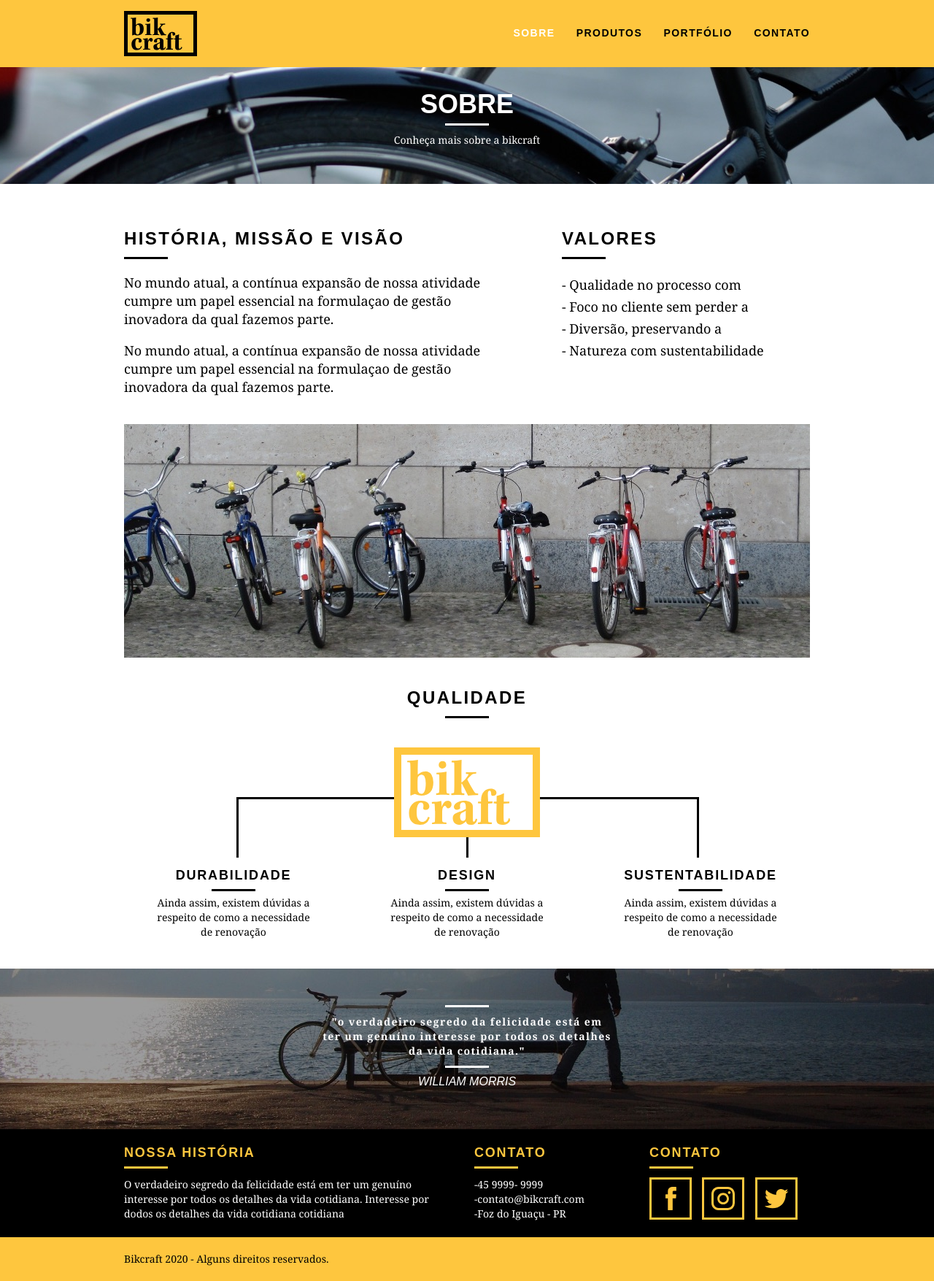
After one commit to Alexbbianchi/Design_Course, a PHP site: page /sobre.html in a window 1280 px wide. The commit adds this page. Shown: the whole page at 73% size. Run offline with PHP 8.4, Linux system fonts and the light colour scheme.

Commit message:
02-08-2020

```diff
--- /dev/null
+++ b/css/sobre.css
@@ -0,0 +1,23 @@
+.interna_sobre {
+    background: url("../img/bg-sobre.jpg") no-repeat center;
+}
+
+.missao_sobre {
+    padding-top: 60px;
+}
+
+.missao_sobre p{
+    font-size: 18px;
+    line-height: 25px;
+    margin-bottom: 1em;
+    padding-right: 60px;
+}
+
+.missao_sobre ul li {
+    font-family: Georgia, 'Times New Roman', Times, serif;
+    font-size: 18px;
+    line-height: 30px;
+}
+.foto-equipe {
+    padding-top: 20px;
+}
--- a/css/style.css
+++ b/css/style.css
@@ -55,6 +55,25 @@ img {
     margin: 10px auto;
 }
 
+.subtitulo_interno {
+    font-size: 24px;
+    line-height: 30px;
+    font-weight: bold;
+    letter-spacing: .1em;
+    color: #000;
+    text-transform: uppercase;
+    margin-bottom: 20px;
+}
+
+.subtitulo_interno::after {
+    content: "";
+    display: block;
+    width: 60px;
+    height: 3px;
+    background: #000;
+    margin: 10px 0;
+}
+
 /* Header */
 
 .header {
@@ -87,6 +106,10 @@ img {
 }
 
 .header_menu ul li a:hover{
+    color: #fff;
+}
+
+.header_menu ul li a.menu_ativo {
     color: #fff;
 }
 /* Introdução */
@@ -135,6 +158,31 @@ img {
     letter-spacing: .1em;
 }
 
+/* Introdução interna */
+.introducao-interna {
+    width: 100%;
+    margin-top: 92px;
+    height: 160px;
+    background-size: cover;
+    text-align: center;
+    color: #fff;
+    padding-top: 30px;
+}
+
+.introducao-interna h1 {
+    font-size: 36px;
+    font-weight: bold;
+    text-transform: uppercase;
+}
+
+.introducao-interna h1::after {
+    content: "";
+    display: block;
+    width: 60px;
+    height: 3px;
+    background: #fff;
+    margin: 6px auto 10px auto;
+}
 /* Produtos */
 
 .produtos {
@@ -230,6 +278,7 @@ img {
 
 .qualidade_lista {
     padding-top: 20px;
+    overflow: auto; /* clear fix */
 }
 
 .qualidade_lista li {
--- /dev/null
+++ b/sobre.html
@@ -0,0 +1,134 @@
+<!DOCTYPE html>
+<html lang="pt-BR">
+<head>
+    <meta charset="UTF-8">
+    <meta name="viewport" content="width=device-width, initial-scale=1.0">
+    <link rel="stylesheet" href="./css/normalize.css">
+    <link rel="stylesheet" href="./css/reset.css">
+    <link rel="stylesheet" href="./css/grid.css">
+    <link rel="stylesheet" href="./css/style.css">
+    <link rel="stylesheet" href="./css/sobre.css">
+    <title>Bikcraft - Sobre</title>
+</head>
+<body>
+    <!-- #region Header-->
+    <header class="header">
+        <div class="container">
+            <a href="index.html" class="grid-4">
+                <img src="img/bikcraft.svg" alt="Bikcraft">
+            </a>
+            <nav class="header_menu grid-12">
+                <ul>
+                    <li><a href="sobre.html" class="menu_ativo">Sobre</a></li>
+                    <li><a href="produtos.html">Produtos</a></li>
+                    <li><a href="portfolio.html">Portfólio</a></li>
+                    <li><a href="contato.html">Contato</a></li>
+                </ul>
+            </nav>
+        </div>
+    </header>
+    <!-- #endregion -->
+    <!-- #region Introdução-->
+    <section class="introducao-interna interna_sobre">
+        <div class="container">
+            <h1>Sobre</h1>
+            <p>Conheça mais sobre a bikcraft</p>
+        </div>
+    </section>
+
+    <section class="missao_sobre container">
+        <div class="grid-10">
+            <h2 class="subtitulo_interno">História, missão e visão</h2>
+            <p>No mundo atual, a contínua expansão de nossa atividade cumpre um papel essencial na formulaçao de gestão inovadora da qual fazemos parte.</p>
+            <p>No mundo atual, a contínua expansão de nossa atividade cumpre um papel essencial na formulaçao de gestão inovadora da qual fazemos parte.</p>
+        </div>
+        <div class="grid-6">
+            <h2 class="subtitulo_interno">Valores</h2>
+            <ul>
+                <li>- Qualidade no processo com</li>
+                <li>- Foco no cliente sem perder a</li>
+                <li>- Diversão, preservando a</li>
+                <li>- Natureza com sustentabilidade</li>
+            </ul>
+        </div>
+
+        <div class="grid-16 foto-equipe">
+            <img src="img/equipe-bikcraft.jpg" alt="Equipe Bikcraft">
+        </div>
+    </section>
+    <!-- #endregion -->
+    <!-- #region Qualidade -->
+    <section class="qualidade container">
+        <h2 class="subtitulo">Qualidade</h2>
+        <img src="img/bikcraft-qualidade.svg" alt="Bikcraft">
+        <ul class="qualidade_lista">
+            <li class="grid-1-3">
+                <h3>Durabilidade</h3>
+                <p>Ainda assim, existem dúvidas a respeito de como a necessidade de renovação</p>
+            </li>
+            <li class="grid-1-3">
+                <h3>Design</h3>
+                <p>Ainda assim, existem dúvidas a respeito de como a necessidade de renovação</p>
+            </li>
+            <li class="grid-1-3">
+                <h3>Sustentabilidade</h3>
+                <p>Ainda assim, existem dúvidas a respeito de como a necessidade de renovação</p>
+            </li>
+        </ul>
+    </section>
+    <!-- #endregion -->
+    <!-- #region Quebra -->
+    <section class="quebra">
+        <blockquote class="quote-externo container">
+            <p>"o verdadeiro segredo da felicidade está em ter um genuíno interesse por todos os detalhes da vida cotidiana."</p>
+            <cite>WILLIAM MORRIS</cite>
+        </blockquote>
+    </section>
+    <!-- #endregion -->
+    <!-- #region Footer -->
+    <footer>
+        <div class="footer">
+            <div class="container">
+                <div class="grid-8 footer_historia">
+                    <h3>Nossa História</h3>
+                    <p>O verdadeiro segredo da felicidade está em ter um genuíno interesse por todos os detalhes da vida cotidiana. Interesse por dodos os detalhes da vida cotidiana cotidiana</p>
+                </div>
+                <div class="grid-4 footer_contato">
+                    <h3>Contato</h3>
+                    <ul>
+                        <li>-45 9999- 9999</li>
+                        <li>-contato@bikcraft.com</li>
+                        <li>-Foz do Iguaçu - PR</li>
+                    </ul>
+                </div>
+                <div class="grid-4 footer_redes">
+                    <h3>Contato</h3>
+                    <ul>
+                        <li>
+                            <a href="http://facebook.com" target="_blank">
+                                <img src="img/redes-sociais/facebook.svg" alt="Facebook">
+                            </a>
+                        </li>
+                        <li>
+                            <a href="http://instagram.com" target="_blank">
+                                <img src="img/redes-sociais/instagram.svg" alt="Instagram">
+                            </a>
+                        </li>
+                        <li>
+                            <a href="http://twitter.com" target="_blank">
+                                <img src="img/redes-sociais/twitter.svg" alt="Twitter">
+                            </a>
+                        </li>
+                    </ul>
+                </div>
+            </div>
+        </div>
+        <div class="copy">
+            <div class="container">
+                <p class="grid-16">Bikcraft 2020 - Alguns direitos reservados.</p>
+            </div>
+        </div>
+    </footer>
+    <!-- #endregion -->
+</body>
+</html>
```
